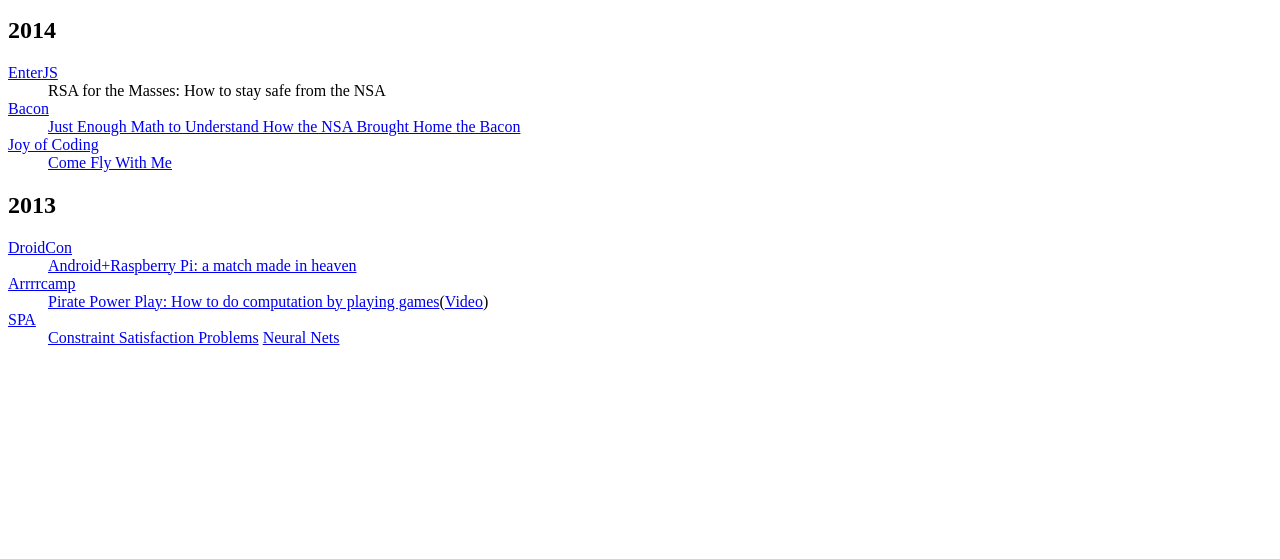
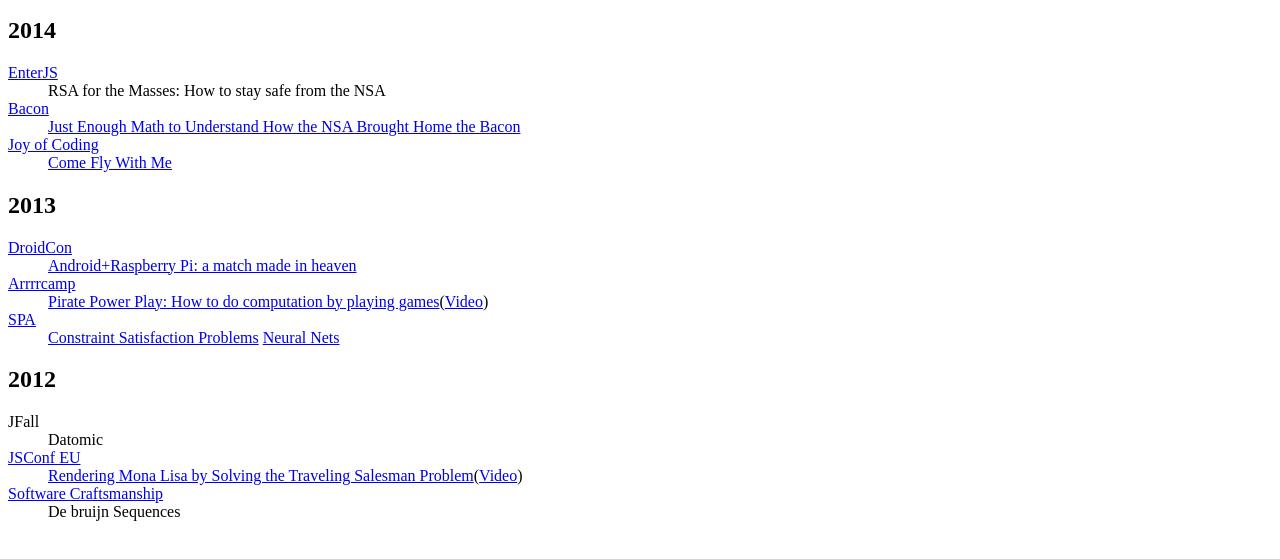
Before and after one commit to dvberkelnl/default, a plain HTML site: page talks/index.html in a window 1280 px wide. Shown: the part 137-696 px from the top of the page. Drawn offline with Linux system fonts and the light colour scheme.

Commit message:
enter 2012 talks

```diff
--- a/talks/index.html
+++ b/talks/index.html
@@ -37,5 +37,15 @@
                 <a href="http://www.spaconference.org/spa2013/sessions/session486.html">Neural Nets</a>
             </dd>
         <dl>
+        <h2>2012</h2>
+        <dl>
+            <dt>JFall</dt>
+            <dd>Datomic</dd>
+            <dt><a href="http://2012.jsconf.eu">JSConf EU</a></dt>
+            <dd><a href="http://2013.jsconf.eu/speakers.html">Rendering
+            Mona Lisa by Solving the Traveling Salesman Problem</a>(<a href="http://www.youtube.com/watch?v=eoaHsSmTQ2I">Video</a>)</dd>
+            <dt><a href="http://www.codemanship.co.uk/softwarecraftsmanship/">Software Craftsmanship</a></dt>
+            <dd>De bruijn Sequences</dd>
+        <dl>
     </body>
 </html>
```
